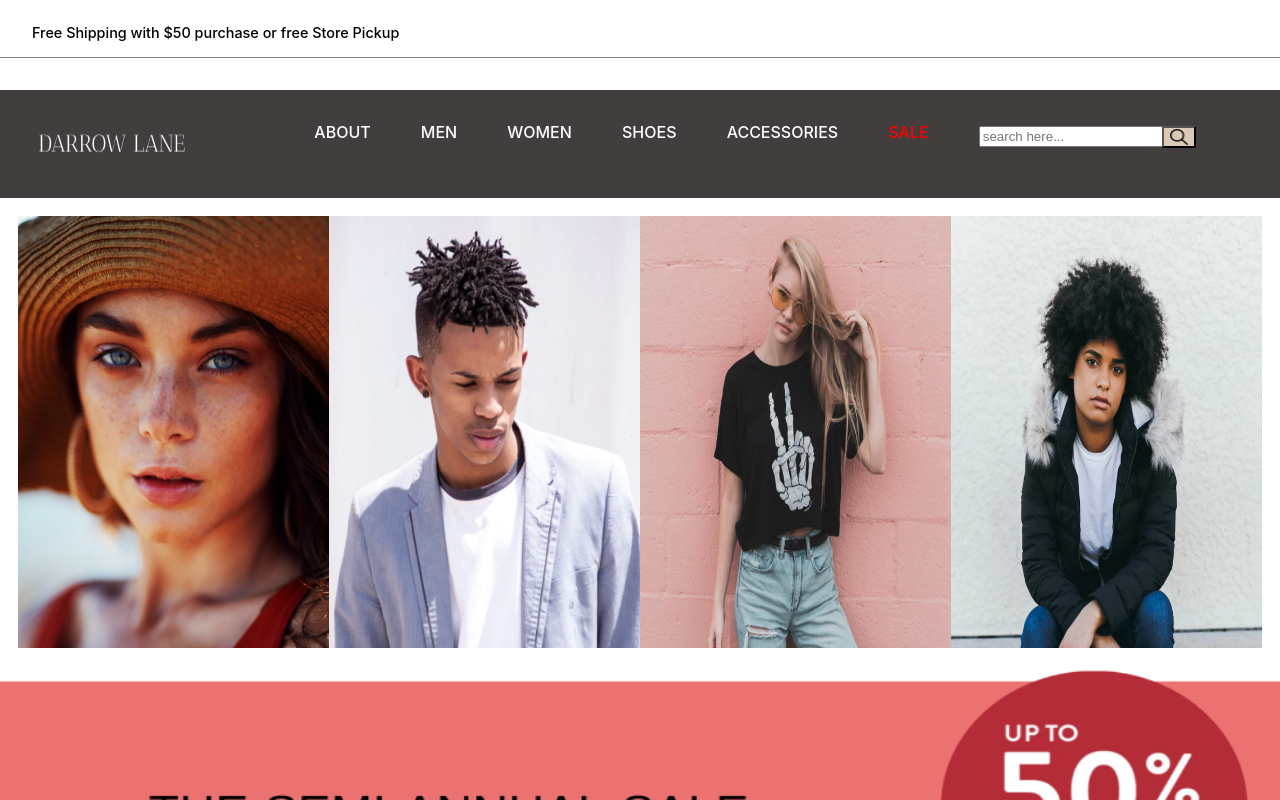
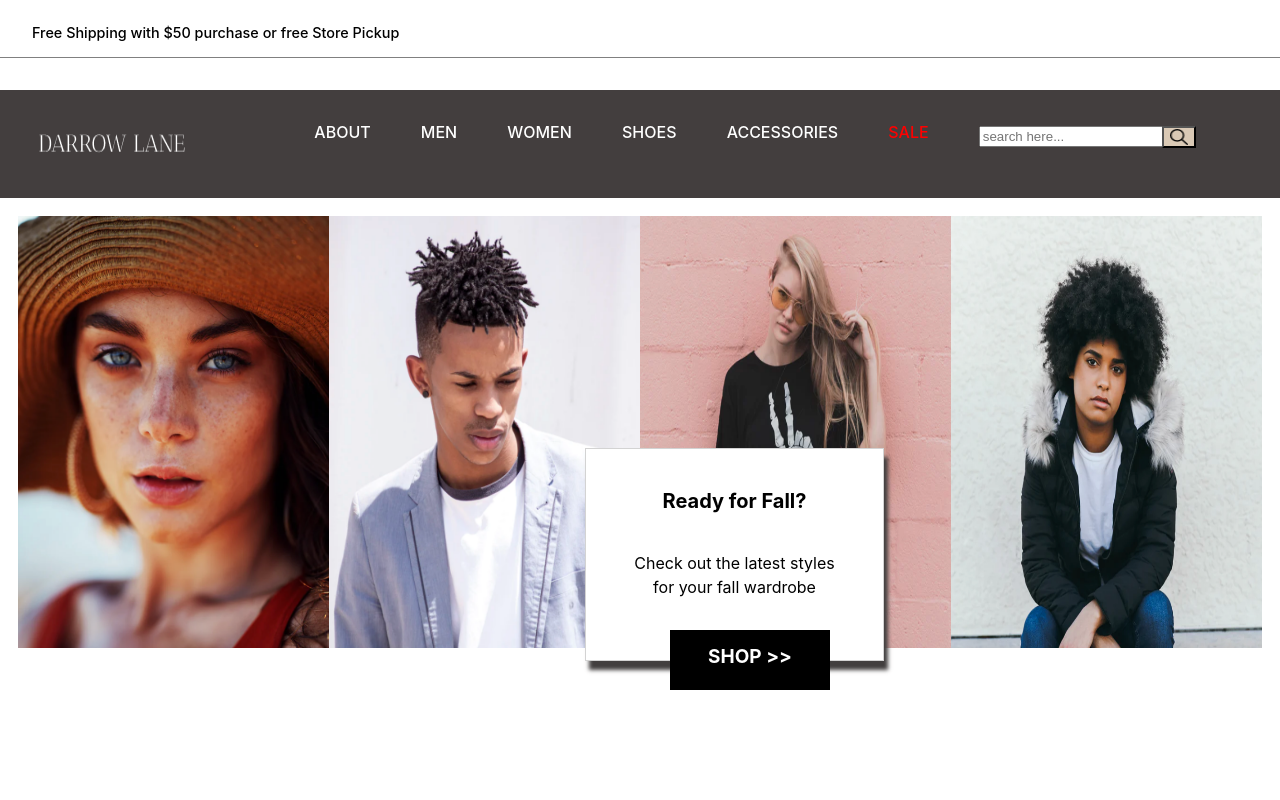
Before and after one commit to mynameisjasmine/Darrow-Lane, a React (Create React App) app: page / in a window 1280 px wide. Shown: the top 800 px of the page. Built offline with nearby package versions, Linux system fonts and the light colour scheme.

Commit message:
top shop div

```diff
--- a/src/components/DarrowLane.js
+++ b/src/components/DarrowLane.js
@@ -5,7 +5,7 @@ const DarrowLane = () => {
     return (
     <div className='container'>
         <div className='main-image-div'>
-        {/* <h1>DarrowLane Component</h1> */}
+
             <div className='image-div'><img src={'./assets/mod1.png'} alt='woman wearing hat'/></div>
             <div className='image-div'><img src={'./assets/mod2.png'} alt='man with hair twists wearing gray jacket'/></div>
             <div className='image-div'><img src={'./assets/mod3.png'} alt='woman wearing shirt with skeletal hand peace sign'/></div>
@@ -13,6 +13,15 @@ const DarrowLane = () => {
 
         </div>
 
+        <div className='ready-div'>
+         <p className='ready-text'>Ready for Fall?</p>
+         <p className='latest-text'>Check out the latest styles</p>
+         <p className='fall-text'>for your fall wardrobe</p>
+           </div>
+
+        <div className='top-shop-div'>
+         <p className='top-shop-text'>SHOP {'>'}{'>'}</p>
+        </div>
         <div>
         <Banner />
         </div>
--- a/src/index.css
+++ b/src/index.css
@@ -84,6 +84,48 @@ code {
   /* border: 12px solid red;  */
 
 }
+
+.ready-div {
+  position:relative;
+  top: -200px;
+  left: 585px;
+  border: 1px solid lightgray;
+  background: white;
+  box-shadow: 4px 9px 4px rgb(66, 63, 63);
+  width: 297px;
+  height: 211px;
+  text-align: center;
+
+}
+
+.ready-text {
+  margin-top: 40px;
+  font-size: 20px;
+  font-weight: bold;
+}
+
+.latest-text {
+  /* margin-top: 40px; */
+  margin: 40px 0px -12px 0px;
+}
+
+.top-shop-div {
+  position: relative;
+  top: -250px;
+  left: 670px;
+  text-align: center;
+  background-color: black;
+  width: 160px;
+  height: 60px;
+}
+
+.top-shop-text {
+  color: white;
+  font-size: 19px;
+  font-weight: bold;
+  padding-top: 15px;
+}
+
 
 img {
   height: 100%;
```
